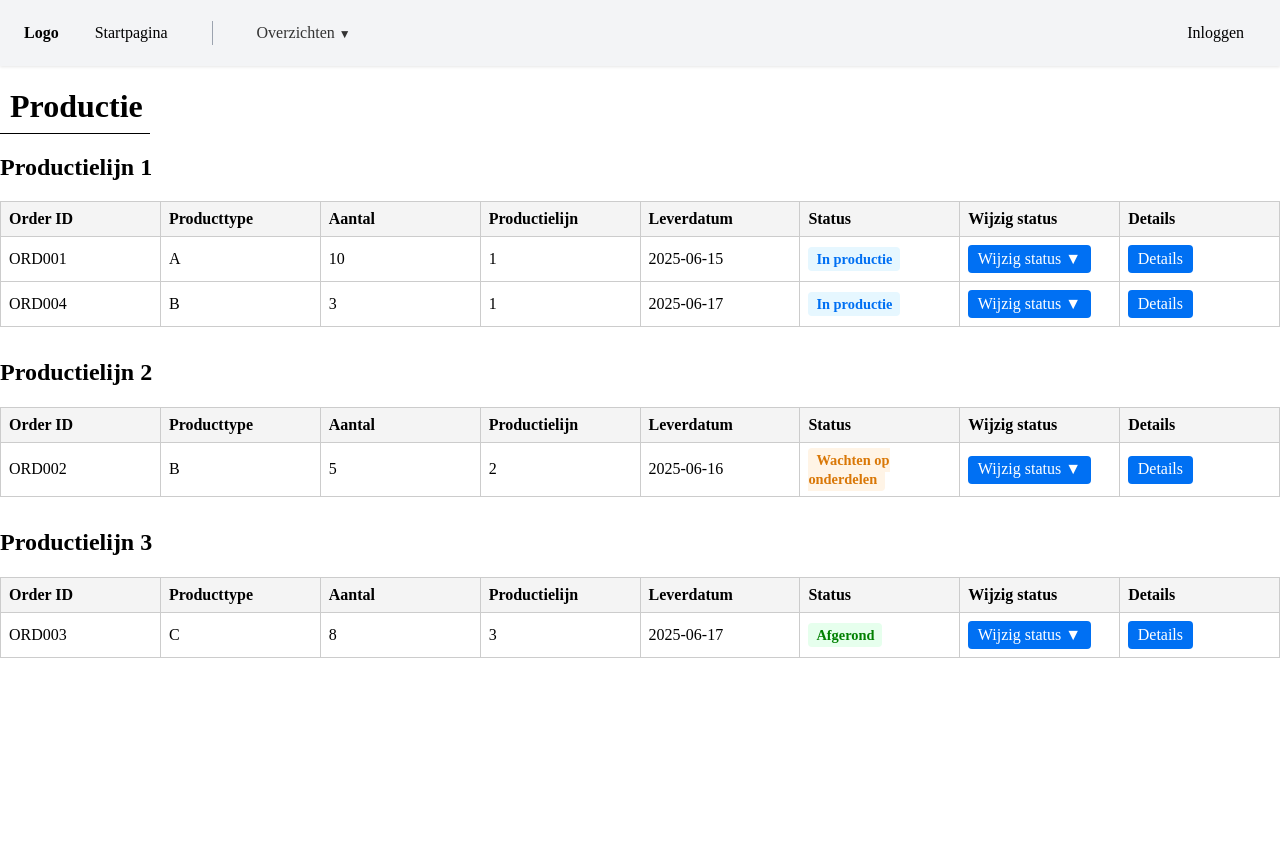
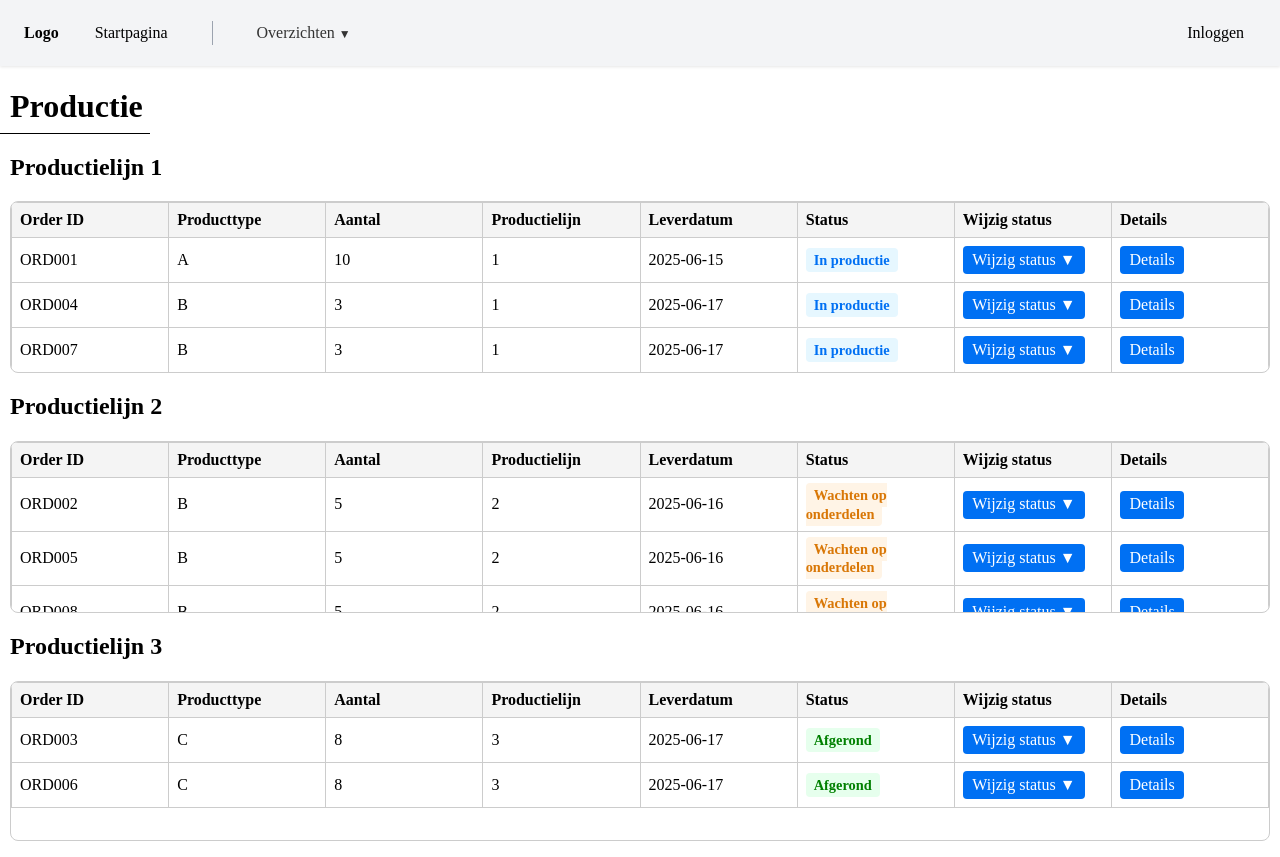
Before and after one commit to ZuydUniversity/2425-B2C6-B2B-2-Frontend, a Next.js app: page /production in a window 1280 px wide. Before the commit the page ends 800 px from the top, so only its background shows below. Built offline with nearby package versions, Linux system fonts and the light colour scheme.

Commit message:
productionpage 0.4: each table only shows 3 rows and is scrollable

```diff
--- a/src/data/productionsampledata.ts
+++ b/src/data/productionsampledata.ts
@@ -34,4 +34,44 @@ export const sampleData = [
     leverdatum: "2025-06-17",
     status: statuses[0], // "In productie"
   },
+  {
+    orderId: "ORD005",
+    productType: "B",
+    aantal: 5,
+    productielijn: 2,
+    leverdatum: "2025-06-16",
+    status: statuses[2], // "Wachten op onderdelen"
+  },
+  {
+    orderId: "ORD006",
+    productType: "C",
+    aantal: 8,
+    productielijn: 3,
+    leverdatum: "2025-06-17",
+    status: statuses[1], // "Afgerond"
+  },
+  {
+    orderId: "ORD007",
+    productType: "B",
+    aantal: 3,
+    productielijn: 1,
+    leverdatum: "2025-06-17",
+    status: statuses[0], // "In productie"
+  },
+  {
+    orderId: "ORD008",
+    productType: "B",
+    aantal: 5,
+    productielijn: 2,
+    leverdatum: "2025-06-16",
+    status: statuses[2], // "Wachten op onderdelen"
+  },
+  {
+    orderId: "ORD009",
+    productType: "C",
+    aantal: 8,
+    productielijn: 1,
+    leverdatum: "2025-06-17",
+    status: statuses[1], // "Afgerond"
+  },
 ];
--- a/src/pages/production.module.scss
+++ b/src/pages/production.module.scss
@@ -33,6 +33,16 @@
   th {
     background-color: #f4f4f4;
   }
+
+  thead th {
+    position: sticky;
+    top: 0;
+    z-index: 2;
+  }
+}
+
+.tablesContainer {
+  padding: 0 10px;
 }
 
 .status {
@@ -146,3 +156,11 @@
   margin-top: 1rem;
   border-radius: 0.5rem;
 }
+
+.tableWrapper {
+  max-height: 10.65rem;
+  overflow-y: auto;
+  border: 1px solid #ccc;
+  border-radius: 0.5rem;
+  margin-bottom: 1rem;
+}
--- a/src/pages/production.tsx
+++ b/src/pages/production.tsx
@@ -28,12 +28,13 @@ const ProductionPage = () => {
         <h1>Productie</h1>
         <hr className={styles.separator} />
       </div>
-      <div>
+      <div className={styles.tablesContainer}>
         {groupedByLine.map(({ lijn, orders }) => (
           <div key={lijn}>
             <h2>Productielijn {lijn}</h2>
+            <div className={styles.tableWrapper}>
               <table className={styles.table}>
-              <thead>
+                <thead className={styles.tableHeader}>
                   <tr>
                     <th>Order ID</th>
                     <th>Producttype</th>
@@ -101,6 +102,7 @@ const ProductionPage = () => {
                 </tbody>
               </table>
             </div>
+          </div>
         ))}
       </div>
 
```
Lines whose indentation alone changed are shown as unchanged.
